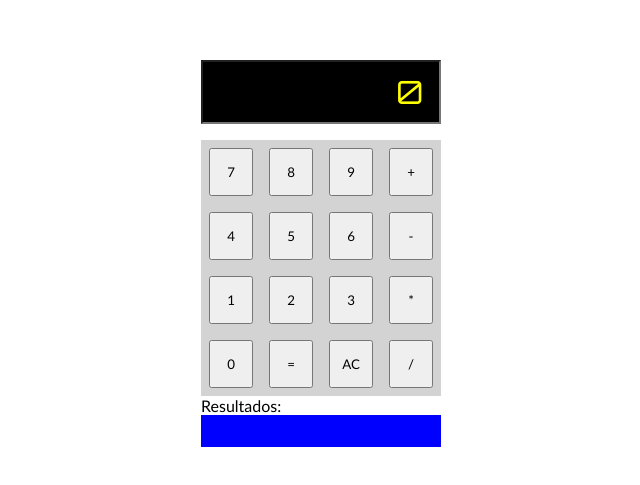
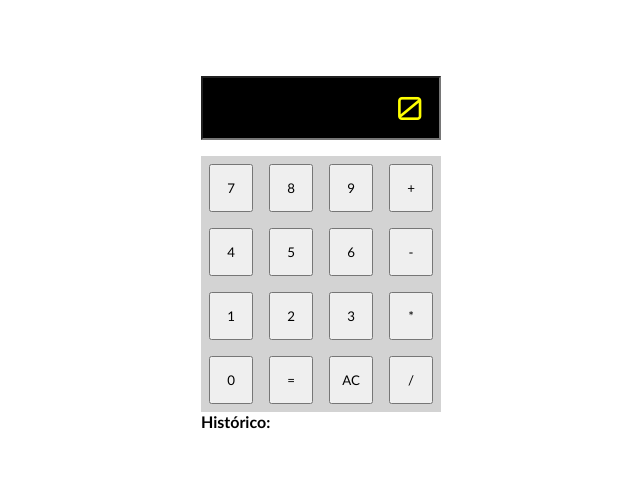
Before and after one commit to menezesmario/js-calculator, a website: page index.html in a window 1280 px wide. Shown: the part 147-632 px from the top of the page, without its empty margins (319-959 px from the left). Drawn offline with Linux system fonts and the light colour scheme.

Commit message:
history html

```diff
--- a/index.html
+++ b/index.html
@@ -33,10 +33,10 @@
                 <button class="btn--operador" data-action="dividir">/</button>
             </div>
         </form>
-        <p>Resultados:</p>
-        <div id="resultados" style="background-color:  blue; height: 2rem">
+        <h4>Histórico:</h4>
+        <ul id="resultados">
 
-        </div>
+        </ul>
 </div>
 </body>
     <script src="./index.js"></script>
```
